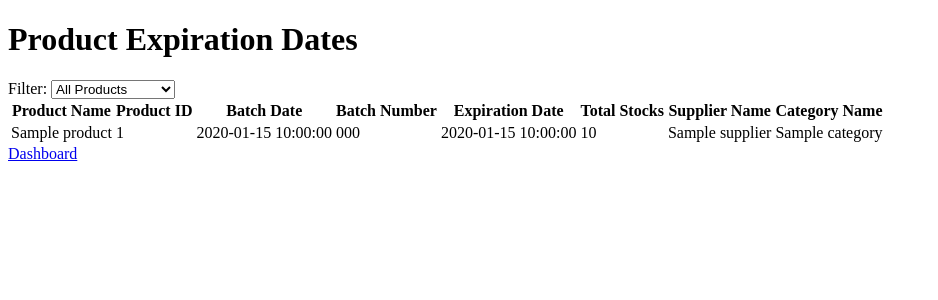
After one commit to PiFordJohn/IT30B_Login_Registration, a PHP site: page /expiration_date.php in a window 1280 px wide. The commit adds this page. Shown: the top 300 px of the page, without its empty margins (0-938 px from the left). Run offline with PHP 8.4, Linux system fonts and the light colour scheme; tables that the repository leaves empty or names only in its code hold one stand-in row (values such as "Sample post").

Commit message:
adjusted some minor codes to correct errors

```diff
--- a/dashboard.php
+++ b/dashboard.php
@@ -117,12 +117,11 @@ $conn->close();
         </a>
     </div>
 
-    <!-- Add links for Add Product, Add Category, and Add Supplier -->
+    <!--links for Add Product, Add Category, and Add Supplier, and Update Products -->
     <div class="add-options">
         <a href="add_product.php" class="add-option-link">Add Product</a>
         <a href="category.php" class="add-option-link">Add Category</a>
         <a href="supplier.php" class="add-option-link">Add Supplier</a>
-        <!-- Add Update Products link -->
         <a href="total_products.php" class="add-option-link">Update Products</a>
     </div>
 
--- /dev/null
+++ b/expiration_date.php
@@ -0,0 +1,112 @@
+<?php
+include 'db_connection.php';
+
+// Define default date range filter for expiring soon (next 30 days)
+$today = date("Y-m-d");
+$expiringSoonDate = date("Y-m-d", strtotime("+30 days"));
+
+// Check if the user provided a specific filter
+$filter = isset($_GET['filter']) ? $_GET['filter'] : 'all';
+
+// Build the SQL query based on the selected filter
+$query = "
+    SELECT
+        product.product_name,
+        product.product_id,
+        batch.batch_date,
+        batch.batch_number,
+        product.expiration_date,
+        product.total_stocks,
+        supplier.supplier_name,
+        category.category_name
+    FROM
+        product
+    LEFT JOIN batch ON product.batch_number = batch.batch_number
+    LEFT JOIN supplier ON product.supplier_id = supplier.supplier_id
+    LEFT JOIN category ON product.category_id = category.category_id
+";
+
+if ($filter === 'expired') {
+    // Show only expired products
+    $query .= " WHERE product.expiration_date < ?";
+    $dateParam = $today;
+} elseif ($filter === 'expiring_soon') {
+    // Show products expiring in the next 30 days
+    $query .= " WHERE product.expiration_date BETWEEN ? AND ?";
+    $dateParam1 = $today;
+    $dateParam2 = $expiringSoonDate;
+}
+
+// Prepare and execute the query
+$stmt = $conn->prepare($query);
+
+// Bind parameters if there are any filters applied
+if ($filter === 'expired') {
+    $stmt->bind_param('s', $dateParam);
+} elseif ($filter === 'expiring_soon') {
+    $stmt->bind_param('ss', $dateParam1, $dateParam2);
+}
+
+$stmt->execute();
+$result = $stmt->get_result();
+
+$conn->close();
+?>
+
+<!DOCTYPE html>
+<html>
+<head>
+    <title>Product Expiration Dates</title>
+    <style>
+        /* Add your styles here */
+    </style>
+</head>
+<body>
+    <h1>Product Expiration Dates</h1>
+
+    <!-- Filter options -->
+    <div class="filter-bar">
+        <form action="expiration_date.php" method="GET">
+            <label for="filter">Filter:</label>
+            <select name="filter" id="filter" onchange="this.form.submit()">
+                <option value="all" <?php echo $filter === 'all' ? 'selected' : ''; ?>>All Products</option>
+                <option value="expired" <?php echo $filter === 'expired' ? 'selected' : ''; ?>>Expired Products</option>
+                <option value="expiring_soon" <?php echo $filter === 'expiring_soon' ? 'selected' : ''; ?>>Expiring Soon</option>
+            </select>
+        </form>
+    </div>
+
+    <table>
+        <thead>
+            <tr>
+                <th>Product Name</th>
+                <th>Product ID</th>
+                <th>Batch Date</th>
+                <th>Batch Number</th>
+                <th>Expiration Date</th>
+                <th>Total Stocks</th>
+                <th>Supplier Name</th>
+                <th>Category Name</th>
+            </tr>
+        </thead>
+        <tbody>
+            <?php while ($row = $result->fetch_assoc()): ?>
+                <tr>
+                    <td><?php echo htmlspecialchars($row['product_name']); ?></td>
+                    <td><?php echo htmlspecialchars($row['product_id']); ?></td>
+                    <td><?php echo htmlspecialchars($row['batch_date']); ?></td>
+                    <td><?php echo htmlspecialchars($row['batch_number']); ?></td>
+                    <td><?php echo htmlspecialchars($row['expiration_date']); ?></td>
+                    <td><?php echo htmlspecialchars($row['total_stocks']); ?></td>
+                    <td><?php echo htmlspecialchars($row['supplier_name']) ? htmlspecialchars($row['supplier_name']) : 'No Supplier'; ?></td>
+                    <td><?php echo htmlspecialchars($row['category_name']) ? htmlspecialchars($row['category_name']) : 'No Category'; ?></td>
+                </tr>
+            <?php endwhile; ?>
+        </tbody>
+    </table>
+
+    <div class="link-container">
+        <a href="dashboard.php" class="back-link">Dashboard</a>
+    </div>
+</body>
+</html>
--- a/total_products.php
+++ b/total_products.php
@@ -140,7 +140,7 @@ $conn->close();
             text-decoration: underline;
         }
         .update-btn, .delete-btn {
-            display: flex;
+            display:inline-block;
             justify-content: center;
             align-items: center;
             background-color: orangered;
--- a/update_product.php
+++ b/update_product.php
@@ -116,13 +116,14 @@ $conn->close();
     <input type="number" id="total_stocks" name="total_stocks" value="<?php echo htmlspecialchars($product['total_stocks']); ?>" required>
 
     <label for="batch_date">Batch Date:</label>
-        <input type="date" id="batch_date" name="batch_date" value="<?php echo htmlspecialchars($product['batch_date']); ?>" required>
+    <input type="date" id="batch_date" name="batch_date" value="<?php echo isset($product['batch_date']) ? htmlspecialchars($product['batch_date']) : ''; ?>" required>
 
     <label for="expiration_date">Expiration Date:</label>
-        <input type="date" id="expiration_date" name="expiration_date" value="<?php echo htmlspecialchars($product['expiration_date']); ?>" required>
+    <input type="date" id="expiration_date" name="expiration_date" value="<?php echo isset($product['expiration_date']) ? htmlspecialchars($product['expiration_date']) : ''; ?>" required>
 
     <input type="submit" value="Update Product">
 </form>
+
     <p><a href="total_products.php" class="back-link">Back to Products</a></p>
 
 </body>
```
Also changed, not shown: add_product.php (+7 -3 lines). Lines whose indentation alone changed are shown as unchanged.
